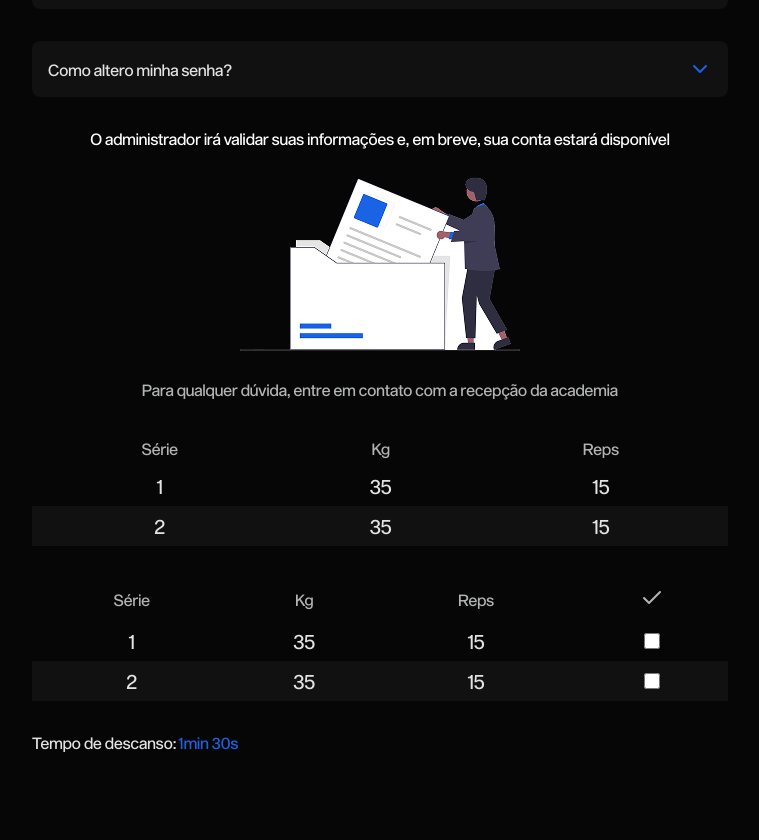
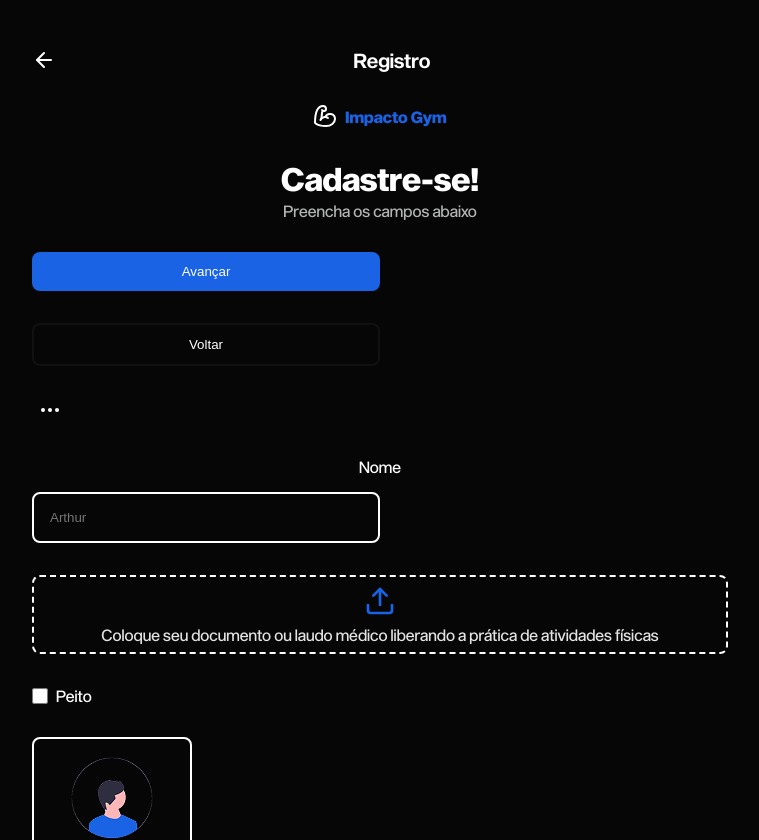
Before and after one commit to PI-CCOMP/impacto-gym, a React (Vite) app: page /componentes in a window 1280 px wide. Shown: the top 840 px of the page, without its empty margins (260-1019 px from the left). Before the commit the page ends 800 px from the top, so only its background shows below. Built offline with nearby package versions, Linux system fonts and the light colour scheme.

Commit message:
style: Removed justify-content

```diff
--- a/src/components/Container/styles.module.css
+++ b/src/components/Container/styles.module.css
@@ -1,7 +1,6 @@
 .container {
   height: 100vh;
   display: flex;
-  justify-content: end;
   flex-direction: column;
   text-align: center;
   gap: var(--size-xl);
```
